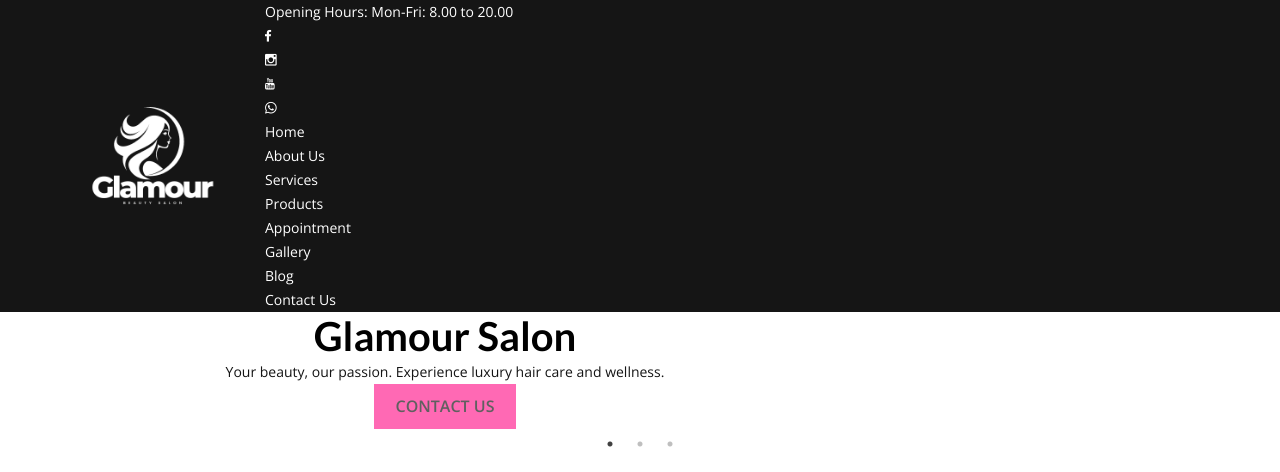
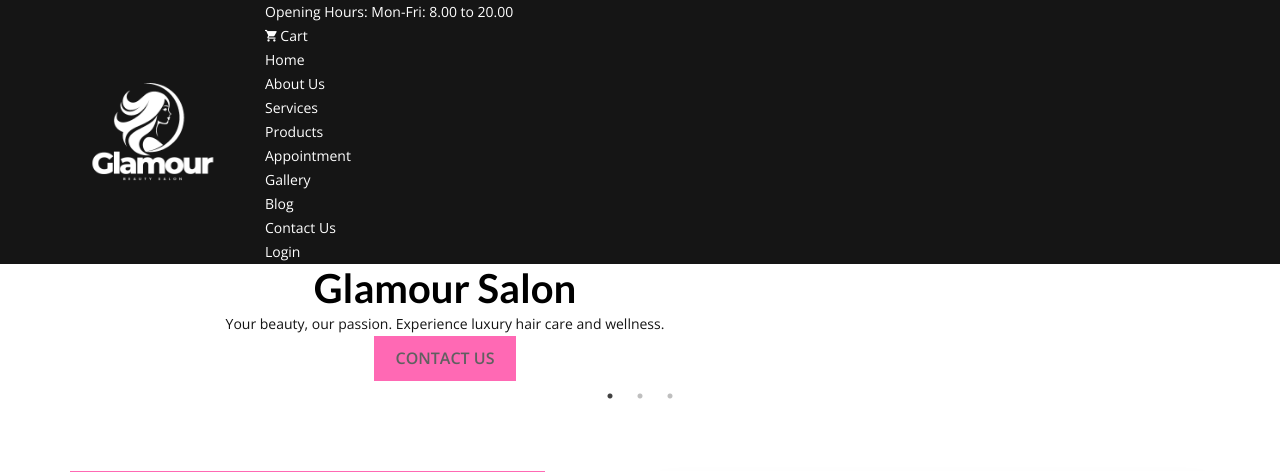
Before and after one commit to hirunaofficial/salon-management-system, a PHP site: page /index.php in a window 1280 px wide. Shown: the top 472 px of the page. Run offline with PHP 8.4, Linux system fonts and the light colour scheme; data comes from the database, SQL or seed files in the repository.

Commit message:
Update header with session-based links and manage appointments

```diff
--- a/header.php
+++ b/header.php
@@ -1,3 +1,5 @@
+<?php session_start(); ?>
+
 <!doctype html>
 <html class="no-js" lang="en">
 <head>
@@ -34,10 +36,12 @@
                                     <p>Opening Hours: <span>Mon-Fri: 8.00 to 20.00</span></p>
                                 </div>
                                 <ul class="hs-social-icon">
-                                    <li><a href="#"><i class="zmdi zmdi-facebook"></i></a></li>
-                                    <li><a href="#"><i class="zmdi zmdi-instagram"></i></a></li>
-                                    <li><a href="#"><i class="zmdi zmdi-youtube"></i></a></li>
-                                    <li><a href="#"><i class="zmdi zmdi-whatsapp"></i></a></li>
+                                    <li><a href="cart.php"><i class="zmdi zmdi-shopping-cart"></i> Cart</a></li>
+                                    <?php if (isset($_SESSION['user_id'])): ?>
+                                        <li><a href="wishlist.php"><i class="zmdi zmdi-favorite"></i> Wishlist</a></li>
+                                        <li><a href="manage_appointments.php"><i class="zmdi zmdi-calendar"></i> Manage Appointment</a></li>
+                                        <li><a href="my-account.php"><i class="zmdi zmdi-account"></i> My Account</a></li>
+                                    <?php endif; ?>
                                 </ul>
                             </div>
                             <div class="hs-mainmenu-wrap d-none d-md-block">
@@ -51,6 +55,12 @@
                                         <li><a href="gallery.php">Gallery</a></li>
                                         <li><a href="blog.php">Blog</a></li>
                                         <li><a href="contact.php">Contact Us</a></li>
+
+                                        <?php if (isset($_SESSION['user_id'])): ?>
+                                            <li><a href="logout.php">Logout</a></li>
+                                        <?php else: ?>
+                                            <li><a href="login.php">Login</a></li>
+                                        <?php endif; ?>
                                     </ul>
                                 </nav>
                             </div>
@@ -72,9 +82,17 @@
                                 <li><a href="gallery.php">Gallery</a></li>
                                 <li><a href="blog.php">Blog</a></li>
                                 <li><a href="contact.php">Contact</a></li>
+
+                                <?php if (isset($_SESSION['user_id'])): ?>
+                                    <li><a href="my_account.php">My Account</a></li>
+                                    <li><a href="logout.php">Logout</a></li>
+                                <?php else: ?>
+                                    <li><a href="login.php">Login</a></li>
+                                <?php endif; ?>
                             </ul>
                         </nav>
                     </div>
                 </div>
             </div>
         </div>
+    </div>
```
